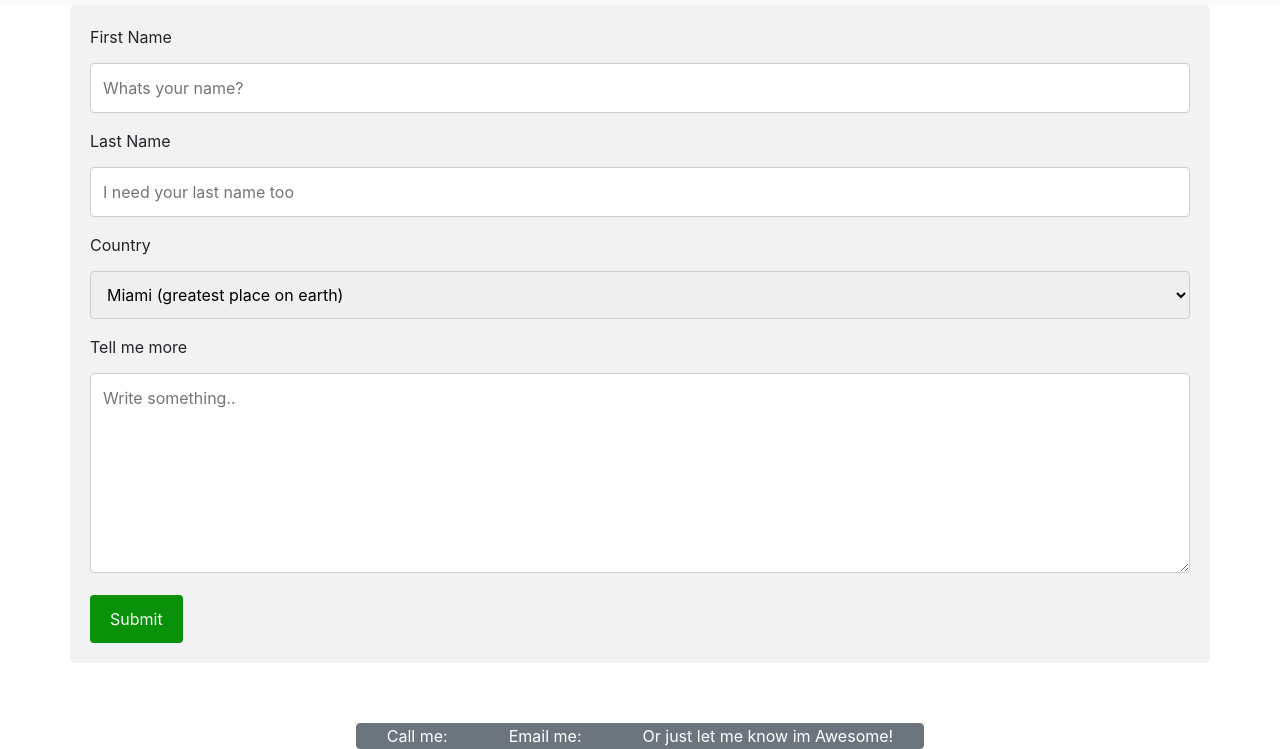
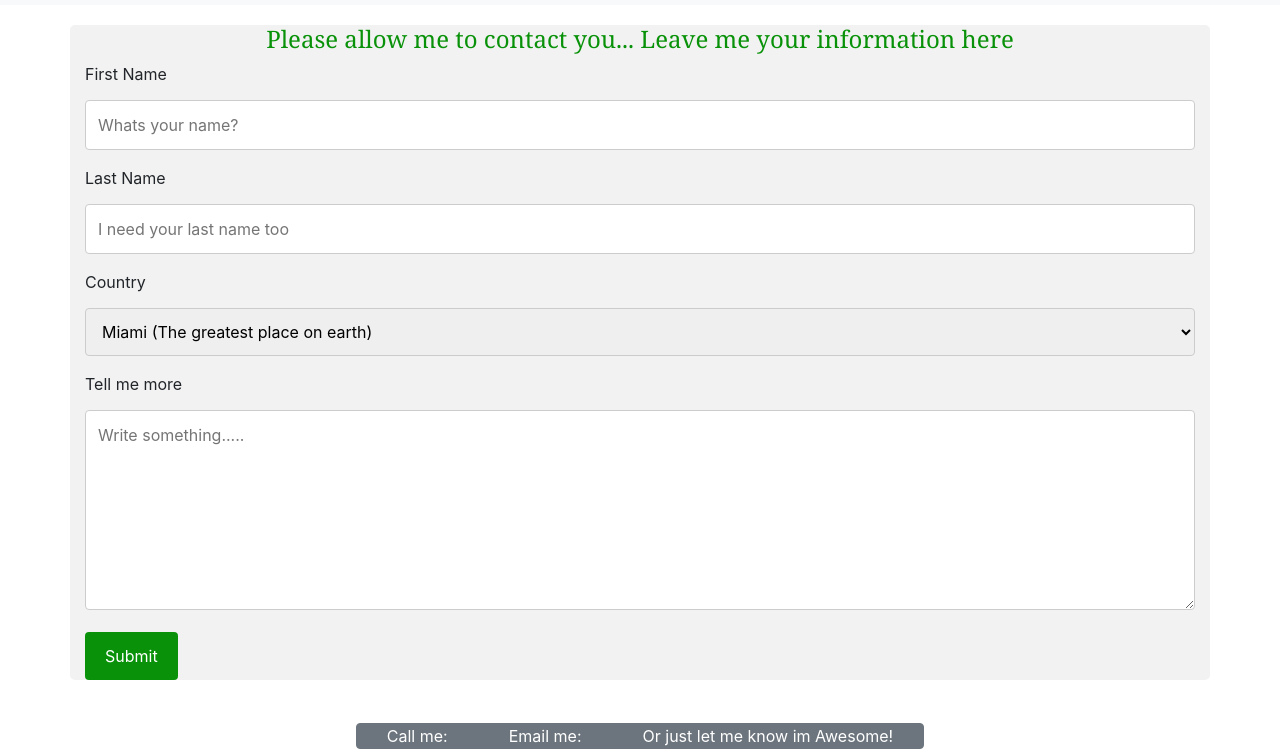
Before and after one commit to miamarine84/BioPage, a plain HTML site: page contacts.html in a window 1280 px wide. Shown: the part 51-800 px from the top of the page. Drawn offline with nearby package versions, Linux system fonts and the light colour scheme.

Commit message:
Final touches

```diff
--- a/contacts.html
+++ b/contacts.html
@@ -9,7 +9,7 @@
     <link rel="stylesheet" href="https://stackpath.bootstrapcdn.com/bootstrap/4.5.0/css/bootstrap.min.css" integrity="sha384-9aIt2nRpC12Uk9gS9baDl411NQApFmC26EwAOH8WgZl5MYYxFfc+NcPb1dKGj7Sk" crossorigin="anonymous">
     <link rel="stylesheet" href="./css/contacts.css">
 
-    <title>Hello, world!</title>
+    <title>Marcos Patrocinio | Contacts</title>
   </head>
   <body>
     <nav class="navbar navbar-expand-lg navbar-light bg-light">
@@ -37,6 +37,7 @@
         <!-- End of Navbar-->
         <!-- Contact info start-->
         <div class="container">
+          <h4 id="allow">Please allow me to contact you... Leave me your information here</h4>
           <form action="/action_page.php">
             <label for="fname">First Name</label>
             <input type="text" id="fname" name="firstname" placeholder="Whats your name?">
@@ -46,11 +47,11 @@
 
             <label for="country">Country</label>
             <select id="country" name="city">
-              <option value="miami">Miami (greatest place on earth)</option>
+              <option value="miami">Miami (The greatest place on earth)</option>
               <option value="anywhere">Anywhere else does not matter</option>
             </select>
             <label for="more">Tell me more</label>
-            <textarea id="subject" name="subject" placeholder="Write something.." style="height:200px"></textarea>
+            <textarea id="subject" name="subject" placeholder="Write something....." style="height:200px"></textarea>
             <input type="submit" value="Submit">
           </form>
         </div>
--- a/css/contacts.css
+++ b/css/contacts.css
@@ -1,3 +1,10 @@
+h4#allow{
+  color: #099209;
+  width: 100%;
+  text-align: center;
+  font-family: Georgia, serif;
+}
+
 input[type=text], select, textarea {
     width: 100%;
     padding: 12px;
@@ -25,7 +32,7 @@ input[type=text], select, textarea {
   .container {
     border-radius: 5px;
     background-color: #f2f2f2;
-    padding: 20px;
+    margin-top: 20px;
   }
 
   .footer{
```
Also changed, not shown: projects.html (+1 -1 lines).
